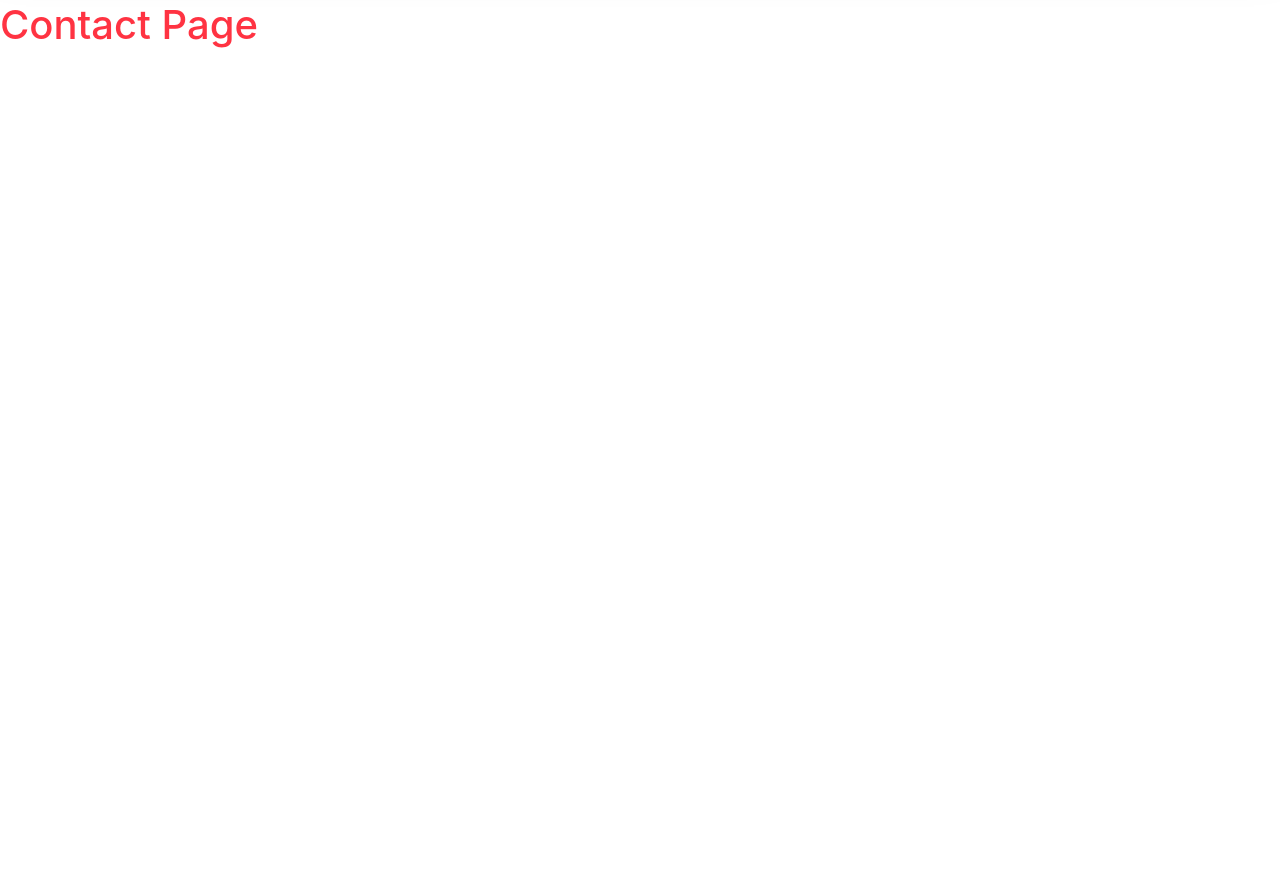
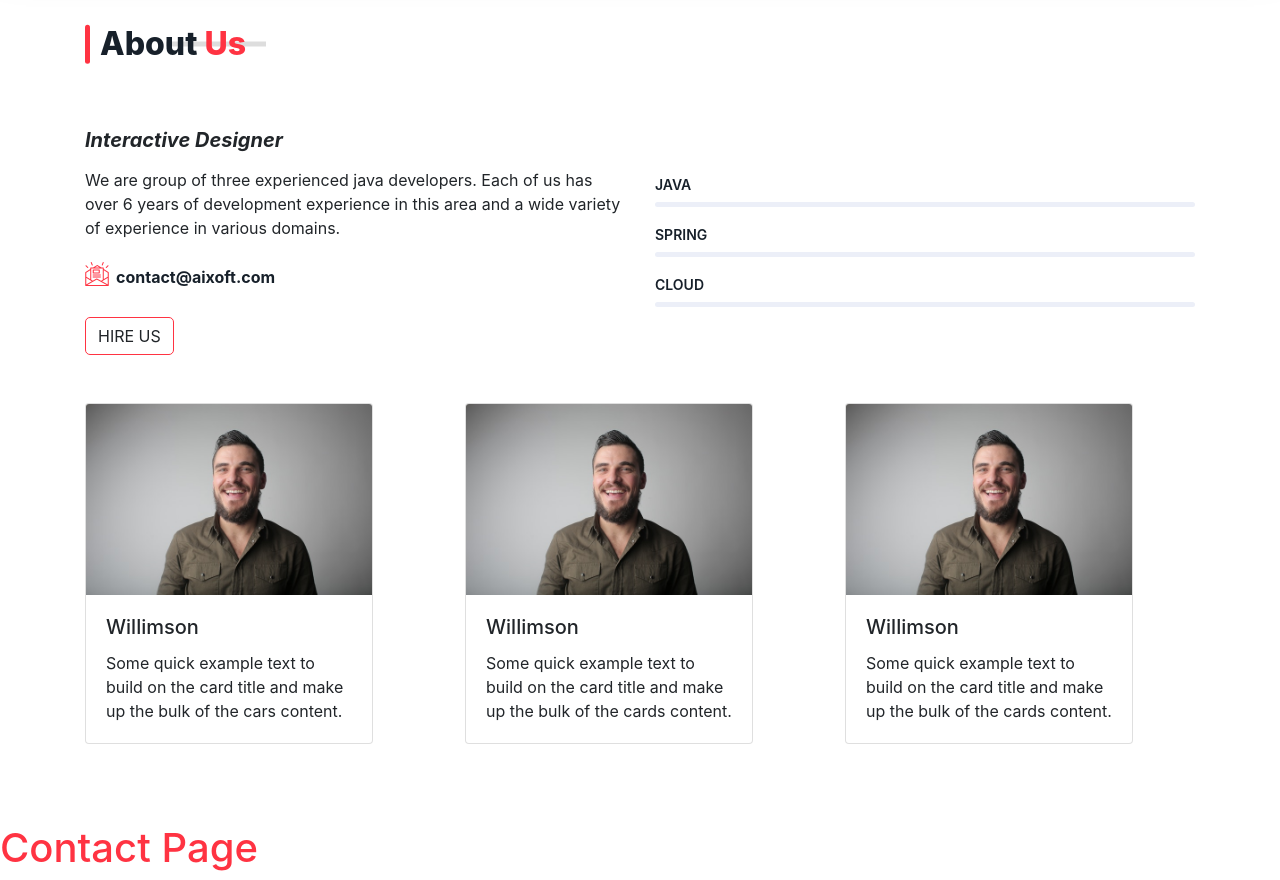
Before and after one commit to Aixoft-com/aix-landing, a React (Create React App) app: page / in a window 1280 px wide. Shown: the part 1100-1980 px from the top of the page. Before the commit the page ends 1157 px from the top, so only its background shows below. Built offline with nearby package versions, Linux system fonts and the light colour scheme.

Commit message:
Add about us page

```diff
--- a/src/components/AboutUsPage/AboutUsPage.tsx
+++ b/src/components/AboutUsPage/AboutUsPage.tsx
@@ -1,5 +1,113 @@
 import React from 'react';
+import manSmilingImage from './man-smiling.jpg';
 
 export const AboutUsPage: React.FC<Record<string, unknown>> = () => {
-    return <h1>About Us</h1>;
+    return (
+        <section id="about" className="pos-r o-hidden">
+            <canvas id="confetti"></canvas>
+            <canvas id="canvas-1"></canvas>
+
+            <div className="container">
+                <div className="row">
+                    <div className="col-lg-8 col-md-12 mr-auto">
+                        <div className="section-title">
+                            <h2 className="title">
+                                About <span>Us</span>
+                            </h2>
+                        </div>
+                    </div>
+                </div>
+                <div className="row align-items-center">
+                    <div className="col-lg-6 col-md-12">
+                        <div className="about-desc">
+                            <h5 className="mb-3 font-italic font-weight-bold">Interactive Designer</h5>
+                            <p>
+                                We are group of three experienced java developers. Each of us has over 6 years of
+                                development experience in this area and a wide variety of experience in various domains.
+                            </p>
+                            <ul className="list-inline mb-4">
+                                <li className="list-inline-item">
+                                    <i className="flaticon-newsletter"></i>
+                                    <a href="mailto:contact@aixoft.com">contact@aixoft.com</a>
+                                </li>
+                            </ul>
+                            <a className="btn btn-border btn-radius" href="#">
+                                Hire Us
+                            </a>
+                        </div>
+                    </div>
+                    <div className="col-lg-6 col-md-12 md-mt-5">
+                        <div className="ht-progress-bar">
+                            <h4>Java</h4>
+                            <div className="progress" data-value="95">
+                                <div className="progress-bar progress-bar-striped progress-bar-animated">
+                                    <div className="progress-parcent">
+                                        <span>90</span>%
+                                    </div>
+                                </div>
+                            </div>
+                        </div>
+                        <div className="ht-progress-bar">
+                            <h4>Spring</h4>
+                            <div className="progress" data-value="90">
+                                <div className="progress-bar progress-bar-striped progress-bar-animated">
+                                    <div className="progress-parcent">
+                                        <span>80</span>%
+                                    </div>
+                                </div>
+                            </div>
+                        </div>
+                        <div className="ht-progress-bar">
+                            <h4>Cloud</h4>
+                            <div className="progress" data-value="80">
+                                <div className="progress-bar progress-bar-striped progress-bar-animated">
+                                    <div className="progress-parcent">
+                                        <span>75</span>%
+                                    </div>
+                                </div>
+                            </div>
+                        </div>
+                    </div>
+                </div>
+                <div className="row pt-5">
+                    <div className="col-md-4">
+                        <div className="card" style={{ width: '18rem' }}>
+                            <img src={manSmilingImage} className="card-img-top" />
+                            <div className="card-body">
+                                <h5 className="card-title">Willimson</h5>
+                                <p className="card-text">
+                                    Some quick example text to build on the card title and make up the bulk of the cars
+                                    content.
+                                </p>
+                            </div>
+                        </div>
+                    </div>
+                    <div className="col-md-4">
+                        <div className="card" style={{ width: '18rem' }}>
+                            <img src={manSmilingImage} className="card-img-top" alt="..." />
+                            <div className="card-body">
+                                <h5 className="card-title">Willimson</h5>
+                                <p className="card-text">
+                                    Some quick example text to build on the card title and make up the bulk of the cards
+                                    content.
+                                </p>
+                            </div>
+                        </div>
+                    </div>
+                    <div className="col-md-4">
+                        <div className="card" style={{ width: '18rem' }}>
+                            <img src={manSmilingImage} className="card-img-top" alt="..." />
+                            <div className="card-body">
+                                <h5 className="card-title">Willimson</h5>
+                                <p className="card-text">
+                                    Some quick example text to build on the card title and make up the bulk of the cards
+                                    content.
+                                </p>
+                            </div>
+                        </div>
+                    </div>
+                </div>
+            </div>
+        </section>
+    );
 };
```
Also changed, not shown: src/components/AboutUsPage/man-smiling.jpg (added).
